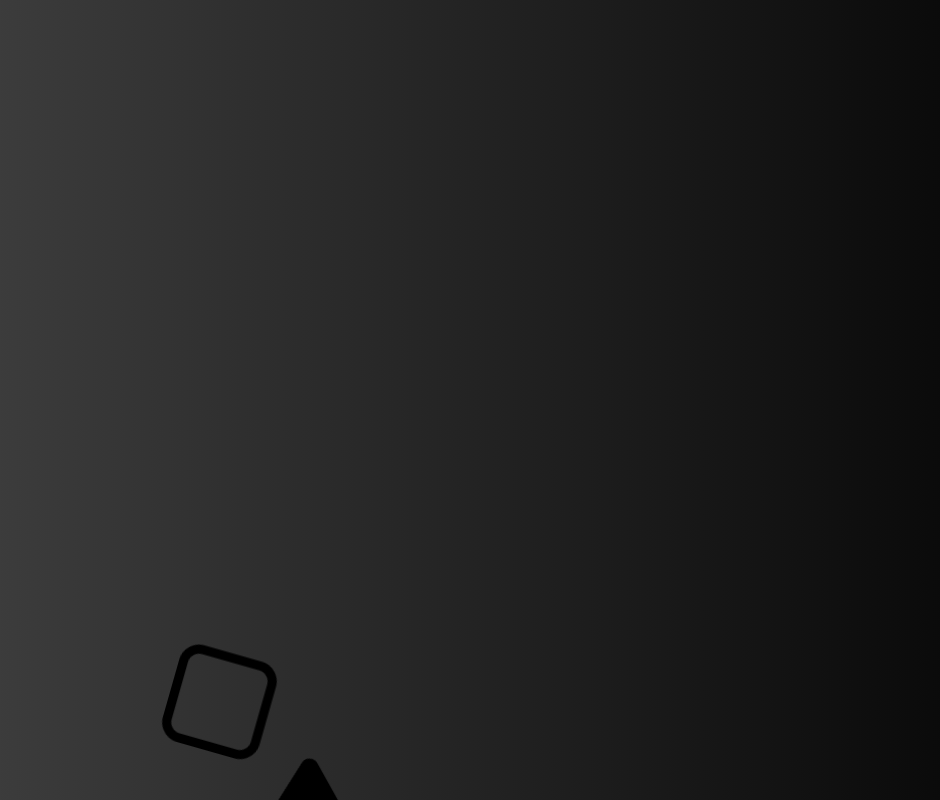
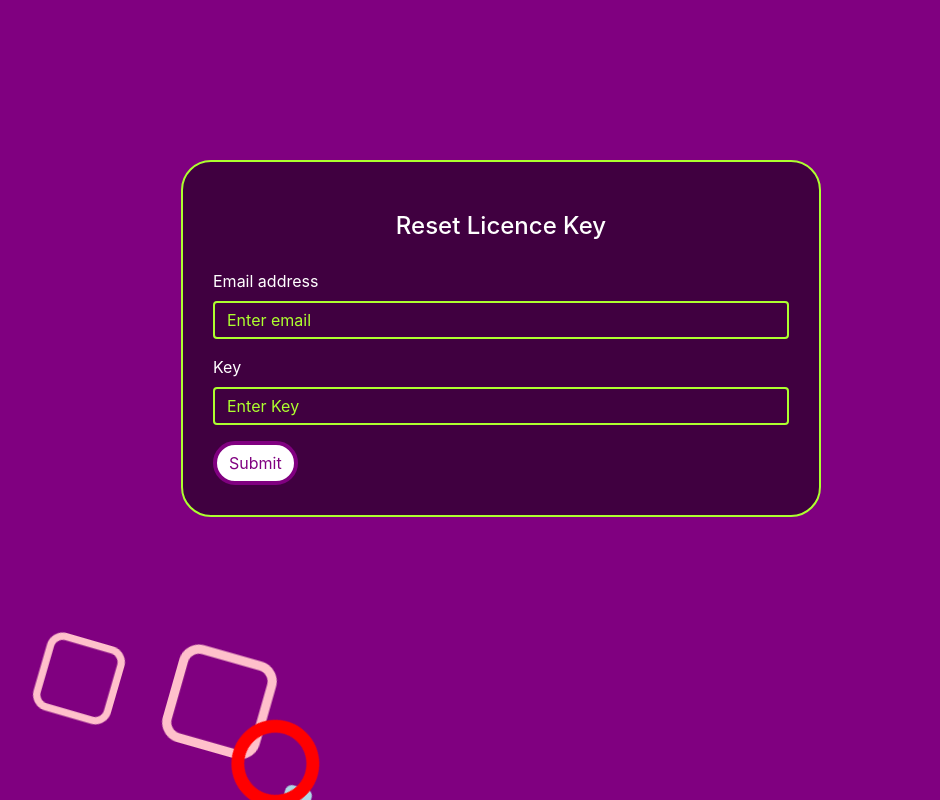
Before and after one commit to Bluesamyou/kickstation-reset, a plain HTML site: page index.html in a window 1280 px wide. Shown: the whole page, without its empty margins (139-1079 px from the left). Drawn offline with nearby package versions, Linux system fonts and the light colour scheme.

Commit message:
1st draft

```diff
--- a/index.html
+++ b/index.html
@@ -9,6 +9,7 @@
   src="https://code.jquery.com/jquery-3.4.1.js"
   integrity="sha256-WpOohJOqMqqyKL9FccASB9O0KwACQJpFTUBLTYOVvVU="
   crossorigin="anonymous"></script>
+  <link rel="stylesheet" href="https://stackpath.bootstrapcdn.com/bootstrap/4.3.1/css/bootstrap.min.css" integrity="sha384-ggOyR0iXCbMQv3Xipma34MD+dH/1fQ784/j6cY/iJTQUOhcWr7x9JvoRxT2MZw1T" crossorigin="anonymous">
     <link rel="stylesheet" href="style.css"/>
     <script src="main.js"></script>
     <title>Reset Licensce</title>
@@ -21,8 +22,34 @@
         <i class="fa fa-square-o"></i>
         <i class="fa fa-square-o"></i>
         <i class="fa fa-square-o"></i>
-        <i class="fa fa-exclamation-triangle"></i>
-        <i class="fa fa-exclamation-triangle"></i>
+        <i class="fa fa-times"></i>
+        <i class="fa fa-times"></i>
+        <i class="fa fa-times"></i>
+        <i class="fa fa-circle-o"></i>
+        <i class="fa fa-circle-o"></i>
+        <i class="fa fa-circle-o"></i>
+        <i class="fa fa-square-o"></i>
+        <i class="fa fa-square-o"></i>
+        <i class="fa fa-square-o"></i>
+        <i class="fa fa-times"></i>
+        <i class="fa fa-times"></i>
+        <i class="fa fa-times"></i>
       </div>
+      <div class="col-6 offset-3 form-wrapper" >
+          <h4>Reset Licence Key</h4>
+        <form>
+            <div class="form-group">
+              <label for="exampleInputEmail1">Email address</label>
+              <input type="email" class="form-control" id="exampleInputEmail1" aria-describedby="emailHelp" placeholder="Enter email">
+            </div>
+            <div class="form-group">
+              <label for="exampleInputPassword1">Key</label>
+              <input type="password" class="form-control" id="exampleInputPassword1" placeholder="Enter Key">
+            </div>
+
+            <button type="submit" class="btn btn-primary">Submit</button>
+          </form>
+        </div>
+
 </body>
 </html>
--- a/style.css
+++ b/style.css
@@ -1,6 +1,6 @@
 body {
-    background-image: linear-gradient(to right, #434343 0%, black 100%);
-  }
+    background: purple;
+    }
   .icons {
     position: absolute;
     top: 0;
@@ -70,6 +70,48 @@ body {
               transform: rotate(359deg);
     }
   }
-  fa fa-square-o {
+  .fa-square-o {
+    color: pink;
+  }
+  .fa-circle-o {
     color: red;
   }
+  .fa-times {
+    color: lightblue;
+    font-weight: 100;
+  }
+
+  .form-wrapper {
+     margin-top: 20vh;
+     border: 2px solid greenyellow;
+     padding : 30px;
+     border-radius: 30px;
+     background: rgba(0,0,0,0.5)
+  }
+
+  label{
+      color: white;
+  }
+
+  input{
+      background: none !important;
+      border: 2px solid greenyellow !important;
+      color: greenyellow !important;
+  }
+
+  input::placeholder{
+    color: greenyellow !important;
+}
+
+  button{
+    background: white !important;
+    color: purple !important;
+    border: 4px solid purple !important;
+    border-radius: 25px !important;
+  }
+
+h4{
+    text-align: center;
+    color: white;
+    padding: 20px;
+}
```
Also changed, not shown: splash.png (added).
